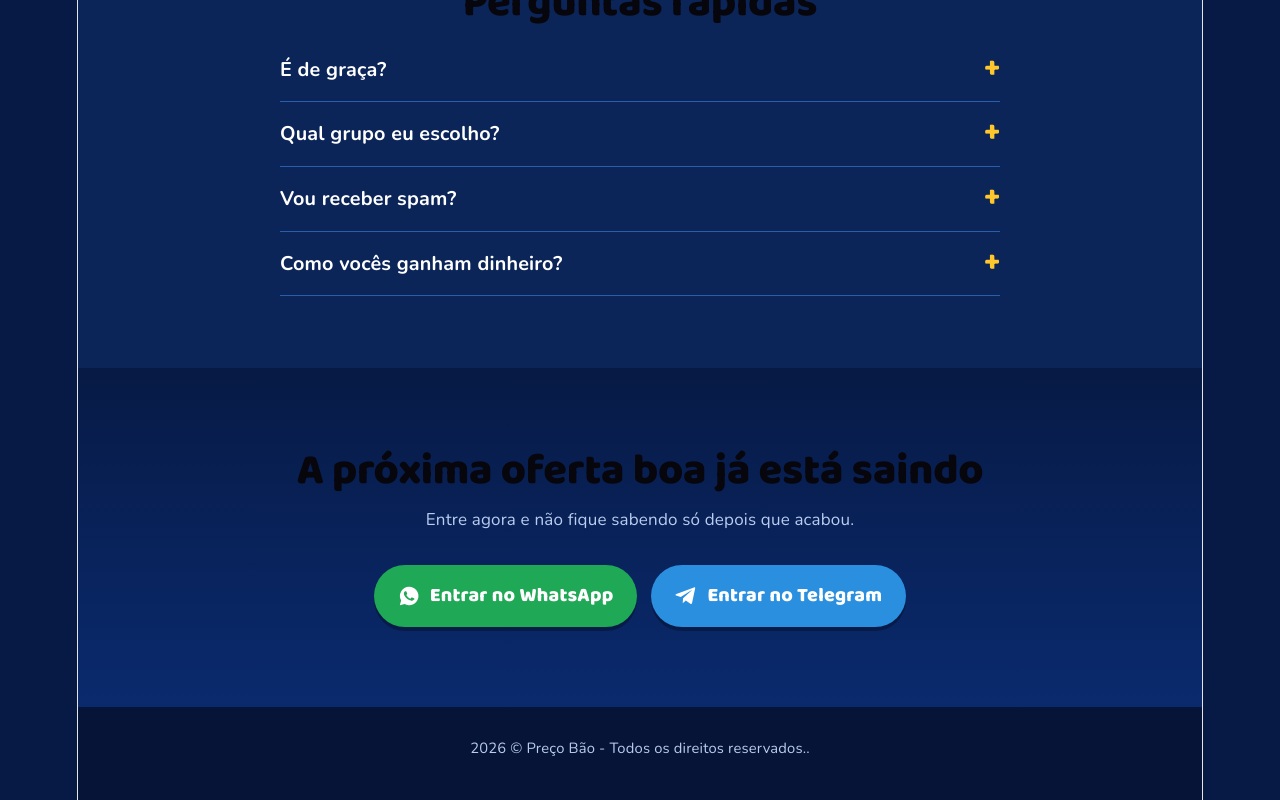
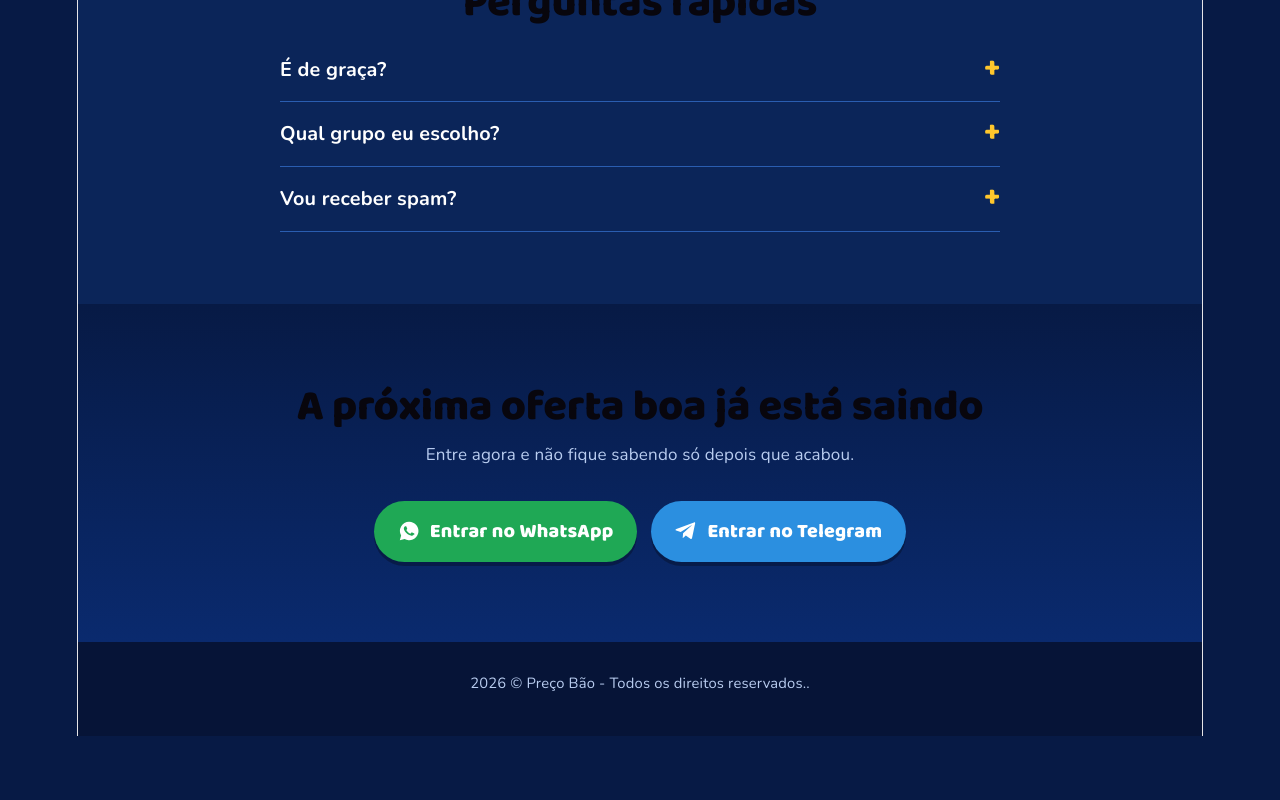
Before and after one commit to igorribery/preco-bao, a React (Vite) app: page / in a window 1280 px wide. Shown: the part 1801-2601 px from the top of the page. After the commit the page ends 2537 px from the top, so only its background shows below. Built offline with nearby package versions, Linux system fonts and the light colour scheme.

Commit message:
correções

```diff
--- a/src/App.jsx
+++ b/src/App.jsx
@@ -1,14 +1,3 @@
-/*
-  PREÇO BÃO - landing page one page (React)
-
-  Logo e foto redonda do hero: src/assets/preco-bao.jpg (troque o arquivo se quiser).
-
-  Opcional em /public:
-    /public/capa-preco-bao.jpg   (capa larga, usada no compartilhamento)
-
-  Depois edite só o bloco CONFIG logo abaixo: links dos grupos e ofertas.
-*/
-
 import precoBaoHero from "./assets/preco-bao.jpg";
 
 // ====================== CONFIG (EDITE AQUI) ======================
@@ -16,13 +5,6 @@ const LINKS = {
   whatsapp: "https://chat.whatsapp.com/KksMxUlIoWPBCehzfJBRPe",
   telegram: "t.me/precobao1",
 };
-
-// Troque pelas ofertas reais. "img" é opcional (URL da foto do produto).
-// Sem "img", aparece o emoji.
-// const OFFERS = [
-//   { emoji: "🎧", loja: "Mercado Livre", titulo: "Fone Bluetooth com cancelamento de ruído", de: 249.9, por: 129.9, link: "https://seu-link-de-afiliado" },
-//   { emoji: "🍟", loja: "Amazon", titulo: "Air Fryer 4L digital", de: 399.0, por: 259.0, link: "https://seu-link-de-afiliado" },
-// ];
 
 const STEPS = [
   { icon: "⚖️", titulo: "Compara o preço", texto: "O robô vigia as lojas o dia todo e compara com o histórico do produto." },
@@ -34,12 +16,9 @@ const FAQ = [
   ["É de graça?", "Sim. Entrar e ficar nos grupos não custa nada."],
   ["Qual grupo eu escolho?", "Os dois recebem as mesmas ofertas. Use o app que você já abre todo dia."],
   ["Vou receber spam?", "Não. Só ofertas, sem conversa paralela. Você pode silenciar ou sair quando quiser."],
-  ["Como vocês ganham dinheiro?", "Alguns links são de afiliado: se você comprar, podemos receber uma comissão, sem pagar nada a mais por isso."],
 ];
 // ==================================================================
 
-// const brl = (n) => n.toLocaleString("pt-BR", { style: "currency", currency: "BRL" });
-// const off = (de, por) => Math.round((1 - por / de) * 100);
 
 const WaIcon = () => (
   <svg width="22" height="22" viewBox="0 0 24 24" fill="currentColor" aria-hidden="true">
@@ -100,34 +79,6 @@ export default function App() {
           </div>
         </section>
 
-        {/* OFERTAS */}
-        {/* <section className="sec" id="ofertas">
-          <div className="wrap">
-            <h2>Ofertas que passaram pelo grupo</h2>
-            <p className="sub">Uma amostra do que cai todo dia. Quem está no grupo recebe na hora, com o preço ainda valendo.</p>
-
-            <div className="offers">
-              {OFFERS.map((o) => (
-                <article className="tag" key={o.titulo}>
-                  <span className="pill">-{off(o.de, o.por)}%</span>
-                  <div className="pic">
-                    {o.img ? <img src={o.img} alt={o.titulo} loading="lazy" /> : <span aria-hidden="true">{o.emoji}</span>}
-                  </div>
-                  <p className="store">{o.loja}</p>
-                  <h3>{o.titulo}</h3>
-                  <p className="price">
-                    <s>{brl(o.de)}</s>
-                    <strong>{brl(o.por)}</strong>
-                  </p>
-                  <a className="btn btn-orange" href={o.link} target="_blank" rel="noopener noreferrer sponsored">
-                    Ver oferta
-                  </a>
-                </article>
-              ))}
-            </div>
-            <p className="fine center">Preços e estoque mudam rápido e podem já ter acabado quando você clicar.</p>
-          </div>
-        </section> */}
 
         {/* COMO FUNCIONA */}
         <section className="sec alt">
```
